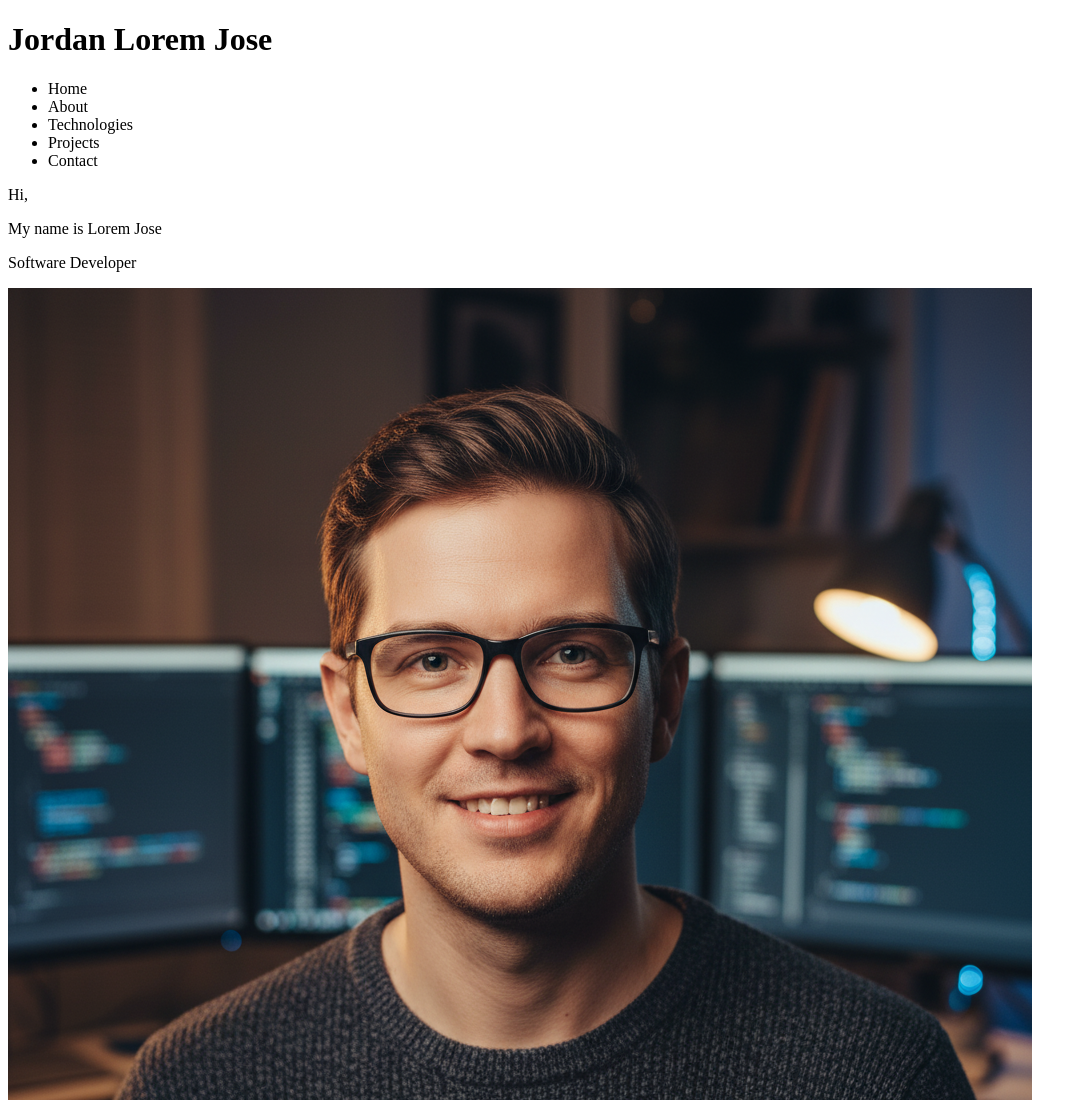
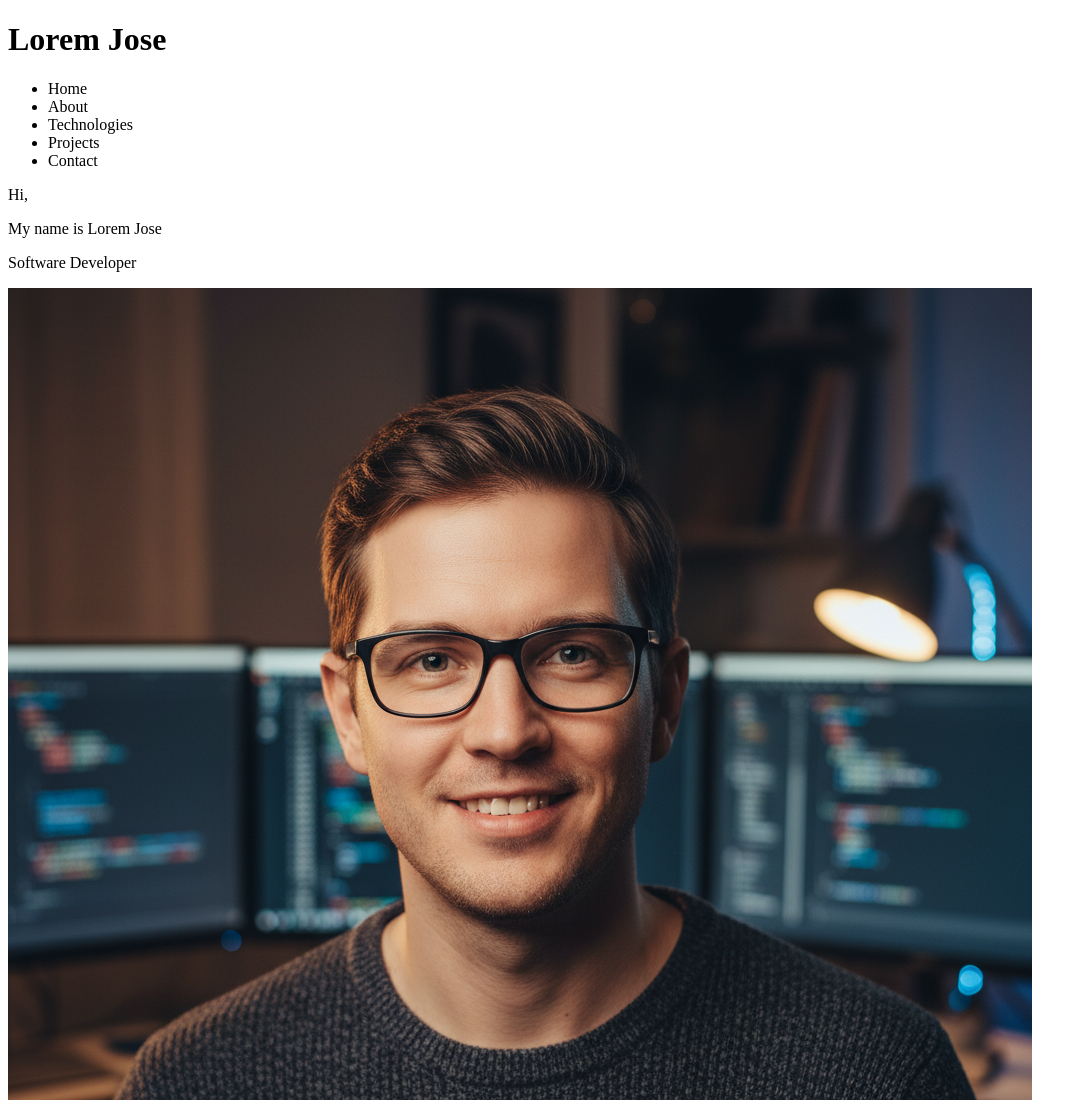
Before and after one commit to jordansantos/wd4e_capstone.github.io, a plain HTML site: page index.html in a window 1280 px wide. Shown: the top 1100 px of the page, without its empty margins (0-1087 px from the left). Drawn offline with Linux system fonts and the light colour scheme.

Commit message:
Change title

```diff
--- a/index.html
+++ b/index.html
@@ -9,7 +9,7 @@
 	</head>
 	<body>
 		<header>
-			<h1>Jordan Lorem Jose</h1>
+			<h1>Lorem Jose</h1>
 			<nav>
 				<ul>
 					<li>Home</li>
```
